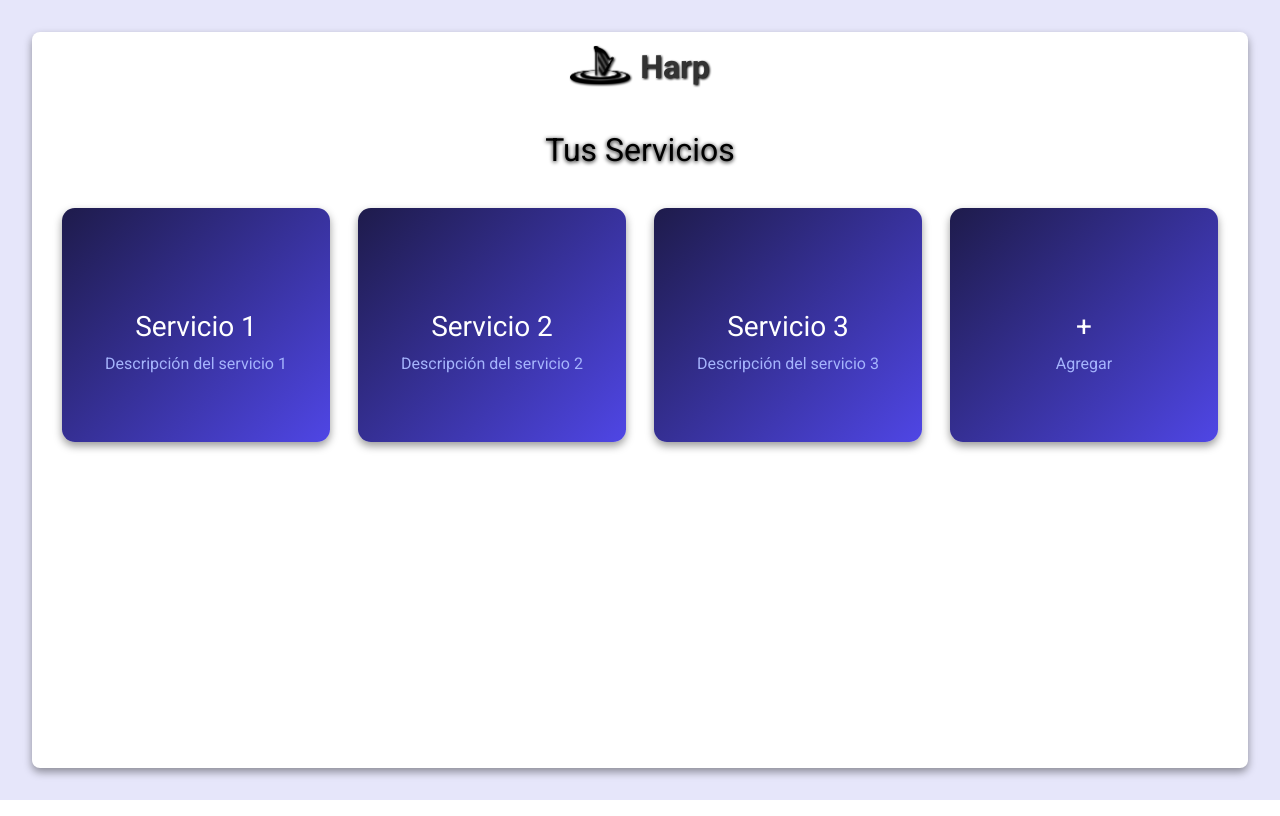
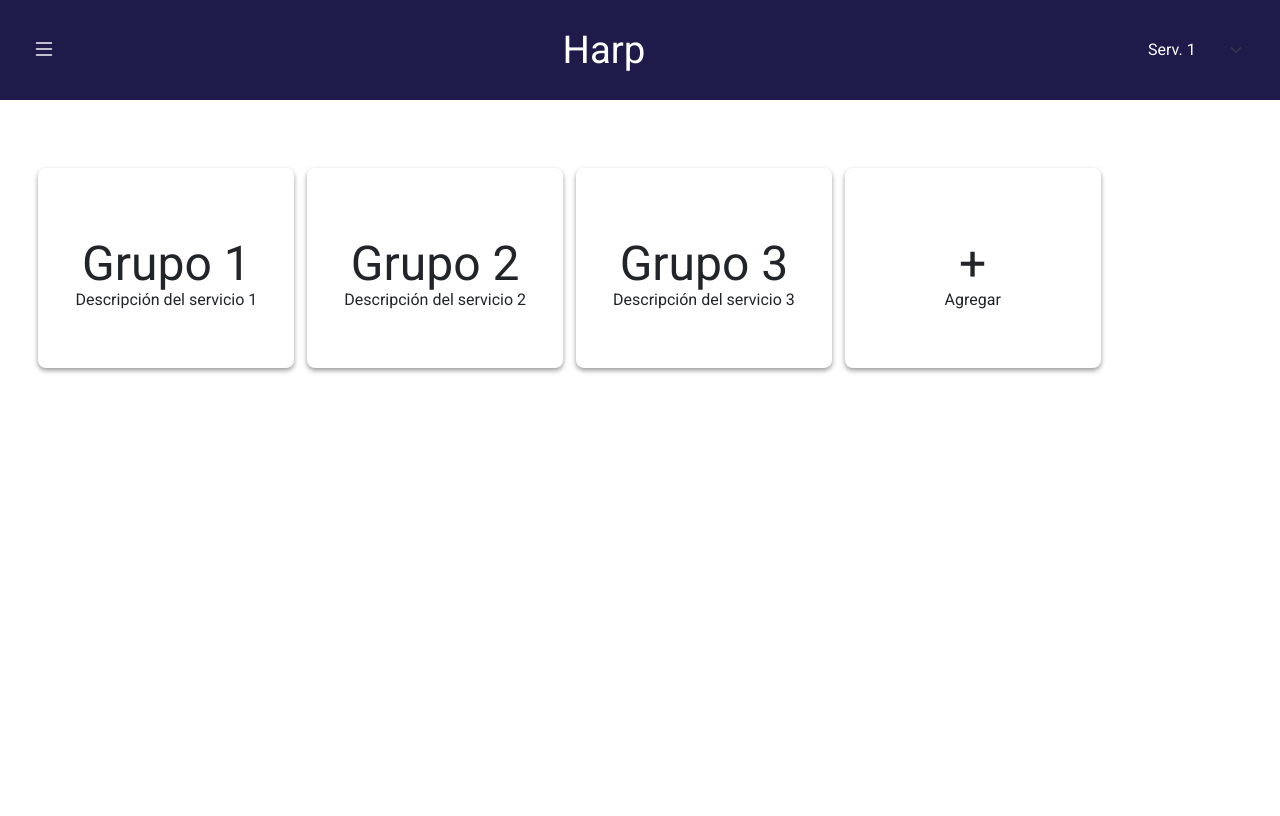
Before and after one commit to oscaralfrm/Grupo5-Comision3k2-SeminarioIntegrador, a React (Vite) app in the folder harp/: page /instructor/1/servicio/1 in a window 1280 px wide. Built offline with nearby package versions, Linux system fonts and the light colour scheme.

Commit message:
Esqueleto selector de grupos

```diff
--- a/harp/src/App.jsx
+++ b/harp/src/App.jsx
@@ -19,6 +19,8 @@ import ServiceCreationStep2 from "./Components/InstructorPrincipal/CrearServicio
 import ServiceCreationStep3 from "./Components/InstructorPrincipal/CrearServicio/Servicio/ServicioPaso3";
 import ServiceCreationStep4 from "./Components/InstructorPrincipal/CrearServicio/Servicio/ServicioPaso4";
 import CreateGroups from "./Components/InstructorPrincipal/CrearGrupo/CrearGrupo";
+import MisCursos from "./Components/AlumnoPrincipal/Dashboard/MisCursos";
+import MiServicio from "./Components/InstructorPrincipal/Servicios/MisServicios";
 
 
 function App() {
@@ -43,6 +45,7 @@ function App() {
                         <Route path="/instructor/:idInstructor/crear-servicio/paso2/paso3" element={<ServiceCreationStep3/>}/>
                         <Route path="/instructor/:idInstructor/crear-servicio/paso2/paso3/paso4" element={<ServiceCreationStep4/>}/>
                         <Route path="/instructor/:idInstructor/crear-grupo" element={<CreateGroups/>}/>
+                        <Route path="/instructor/:idInstructor/servicio/:idServicio" element={<MiServicio/>}/>
 
                     </Routes>
                 </div>
--- a/harp/src/Components/InstructorPrincipal/NavbarInstructorPrincipal/NavbarInstructorPrincipal.jsx
+++ b/harp/src/Components/InstructorPrincipal/NavbarInstructorPrincipal/NavbarInstructorPrincipal.jsx
@@ -1,54 +1,3 @@
-// import React, { useState } from 'react';
-// import { Link } from 'react-router-dom';
-
-// function NavbarInstructor({ toggleSidebar }) {
-//   const [isMenuVisible, setIsMenuVisible] = useState(true);
-
-//   const handleToggleMenu = () => {
-//     setIsMenuVisible((prev) => !prev);
-//     toggleSidebar();
-//   };
-
-//   return (
-//     <nav className="navbar navbar-expand-lg fixed-top d-" style={{ width: '100%', backgroundColor: '#1E1B4B', overflow: 'hidden' }}>
-//       <div className="d-flex justify-content-between align-items-center" style={{ width: '100%', padding: '1rem', position: 'relative' }}>
-//         {/* Botón de menú */}
-//         <button
-//           className="btn d-flex align-items-center"
-//           onClick={handleToggleMenu}
-//           style={{
-//             backgroundColor: 'transparent',
-//             color: 'white',
-//             border: 'none',
-//             padding: '0.5rem 1rem',
-//             marginLeft: '-0.4vw',
-//           }}
-//         >
-//           <i className="bi bi-list" style={{ fontSize: '1.5rem' }}></i>
-//           {isMenuVisible && <span style={{ marginLeft: '0.3rem' }}>Menú</span>}
-//         </button>
-
-//         {/* Título Harp */}
-//         <h1 style={{
-//           fontSize: '3vw',
-//           position: 'absolute',
-//           left: '50%',
-//           transform: 'translateX(-50%)',
-//           margin: 0,
-//         }}>
-//           Harp
-//         </h1>
-
-//         {/* Botón de cerrar sesión */}
-//         <Link className="btn btn-outline-light" to="/logout" style={{ color: 'white', fontSize: '1.2rem' }}>
-//           Cerrar Sesión
-//         </Link>
-//       </div>
-//     </nav>
-//   );
-// }
-
-// export default NavbarInstructor;
 import React, { useState } from 'react';
 import { useNavigate } from 'react-router-dom';
 import 'bootstrap/dist/css/bootstrap.min.css';
@@ -105,35 +54,7 @@ function NavbarInstructor({ toggleSidebar }) {
           <option value="service3">Serv. 3</option>
         </select>
 
-        <div className="dropdown" style={{ position: 'relative' }}>
-          <button
-            className="btn"
-            onClick={toggleDropdown}
-            style={{ backgroundColor: 'transparent', color: 'white', border: 'none', padding: '0' }}
-          >
-            Perfil
-          </button>
 
-          {showDropdown && (
-            <ul className="dropdown-menu" style={{ position: 'absolute', right: '0', zIndex: 1000, backgroundColor: '#1E1B4B', borderRadius: '0.5rem', padding: '0.5rem 0' }}>
-              <li>
-                <button className="dropdown-item" onClick={() => handleProfileSelect('profile')} style={{ backgroundColor: 'transparent', color: 'white' }}>
-                  Mi Cuenta
-                </button>
-              </li>
-              <li>
-                <button className="dropdown-item" onClick={() => handleProfileSelect('settings')} style={{ backgroundColor: 'transparent', color: 'white' }}>
-                  Configuración
-                </button>
-              </li>
-              <li>
-                <button className="dropdown-item" onClick={() => handleProfileSelect('logout')} style={{ backgroundColor: 'transparent', color: 'white' }}>
-                  Cerrar Sesión
-                </button>
-              </li>
-            </ul>
-          )}
-        </div>
       </div>
     </nav>
   );
--- a/harp/src/Components/InstructorPrincipal/Servicios/MisServicios.jsx
+++ b/harp/src/Components/InstructorPrincipal/Servicios/MisServicios.jsx
@@ -1,104 +1,77 @@
 import React from "react";
 import { useNavigate } from "react-router-dom";
+import NavbarInstructor from "../NavbarInstructorPrincipal/NavbarInstructorPrincipal";
 
-const Servicio = () => {
+const MiServicio = () => {
   const navigate = useNavigate();
-  const idInstructor = 1
-  const handleCrearServicio = () => {
-    navigate(`/instructor/${idInstructor}/servicio/crear-servicio`);
+
+  // Servicios simulados
+  const servicios = [
+    { id: 1, title: "Grupo 1", description: "Descripción del servicio 1" },
+    { id: 2, title: "Grupo 2", description: "Descripción del servicio 2" },
+    { id: 3, title: "Grupo 3", description: "Descripción del servicio 3" },
+    { id: "add", title: "+", description: "Agregar" }, // Card para agregar
+  ];
+
+  const handleCardClick = (id) => {
+    if (id === "add") {
+      navigate(`/crear-servicio`); // Ruta para agregar un nuevo servicio
+    } else {
+      navigate(`/servicio/${id}`);
+    }
   };
 
-  const servicios = [
-    {
-      id: 1,
-      nombre: "Servicio A",
-      descripcion: "Descripción del Servicio A",
-      capacidadMaxima: 30,
-      categoria: "Categoría 1",
-    },
-    {
-      id: 2,
-      nombre: "Servicio B",
-      descripcion: "Descripción del Servicio B",
-      capacidadMaxima: 20,
-      categoria: "Categoría 2",
-    },
-  ];
-
   return (
-    <div style={{ padding: "2vw", marginTop: "6vw" }}>
-      <div style={{ display: "flex", gap: "2vw", flexWrap: "wrap" }}>
-        {/* Card para crear un nuevo servicio */}
     <div
-          onClick={handleCrearServicio}
       style={{
-            border: "1px solid #ccc",
-            borderRadius: "1vw",
-            padding: "2vw",
-            width: "20vw",
         display: "flex",
-            justifyContent: "center",
-            alignItems: "center",
-            cursor: "pointer",
-            boxShadow: "0 0.2vw 0.4vw rgba(0, 0, 0, 0.1)",
-            transition: "box-shadow 0.3s ease",
-            fontSize: "3vw",
-            color: "#007bff",
-            fontWeight: "bold",
-          }}
-          onMouseEnter={(e) => {
-            e.currentTarget.style.boxShadow = "0 0.5vw 1vw rgba(0, 0, 0, 0.2)";
-          }}
-          onMouseLeave={(e) => {
-            e.currentTarget.style.boxShadow = "0 0.2vw 0.4vw rgba(0, 0, 0, 0.1)";
+        justifyContent: "space-around",
+        flexWrap: "wrap",
+        marginTop: "1rem",
+        padding: "2rem",
+        fontFamily: "Roboto",
       }}
     >
-          +
-        </div>
+      <NavbarInstructor/>
 
-        {/* Cards de servicios existentes */}
       {servicios.map((servicio) => (
         <div
           key={servicio.id}
+          onClick={() => handleCardClick(servicio.id)}
           style={{
-              border: "1px solid #ccc",
-              borderRadius: "1vw",
-              padding: "1vw",
-              width: "20vw",
-              boxShadow: "0 0.2vw 0.4vw rgba(0, 0, 0, 0.1)",
-              transition: "box-shadow 0.3s ease",
-            }}
-            onMouseEnter={(e) => {
-              e.currentTarget.style.boxShadow = "0 0.5vw 1vw rgba(0, 0, 0, 0.2)";
-            }}
-            onMouseLeave={(e) => {
-              e.currentTarget.style.boxShadow = "0 0.2vw 0.4vw rgba(0, 0, 0, 0.1)";
+            width: "20vw", // Ancho ajustado
+            height: "25vh", // Altura fija
+            display: "flex",
+            flexDirection: "column",
+            justifyContent: "center", // Centra verticalmente
+            alignItems: "center", // Centra horizontalmente
+            margin: ".5vw",
+            boxShadow: "0 0.2vw 0.4vw rgba(0, 0, 0, 0.4)", // Sombra
+            cursor: "pointer",
+            backgroundColor: "white", // Color de fondo
+            borderRadius: "0.5rem", // Bordes redondeados
+            marginTop:'15vh'
           }}
         >
-            <h3 style={{ fontSize: "1.2vw" }}>{servicio.nombre}</h3>
-            <p style={{ fontSize: "1vw" }}>{servicio.descripcion}</p>
-            <p style={{ fontSize: "1vw" }}>Capacidad máxima: {servicio.capacidadMaxima} alumnos</p>
-            <p style={{ fontSize: "1vw" }}>Categoría: {servicio.categoria}</p>
-            <button
-              onClick={() => navigate(`/servicio/${servicio.id}`)}
+          <div className="card-body" style={{ padding: "1rem", marginTop:'7vh' }}>
+            <p
+              className="card-title text-center"
               style={{
-                marginTop: "1rem",
-                padding: "0.5vw 1vw",
-                backgroundColor: "#28a745",
-                color: "#fff",
-                border: "none",
-                borderRadius: "0.5vw",
-                cursor: "pointer",
-                fontSize: "1vw",
+                margin: 0,
+                fontSize: "3rem", // Aumentar el tamaño del texto
+                lineHeight: 1, // Ajustar la altura de línea para centrar mejor
               }}
             >
-              Ir a Servicio
-            </button>
+              {servicio.title}
+            </p>
+            <p className="card-text text-center" style={{ margin: 0 }}>
+              {servicio.description}
+            </p>
+          </div>
         </div>
       ))}
-      </div>
     </div>
   );
 };
 
-export default Servicio;
+export default MiServicio;
```
Lines whose indentation alone changed are shown as unchanged.
